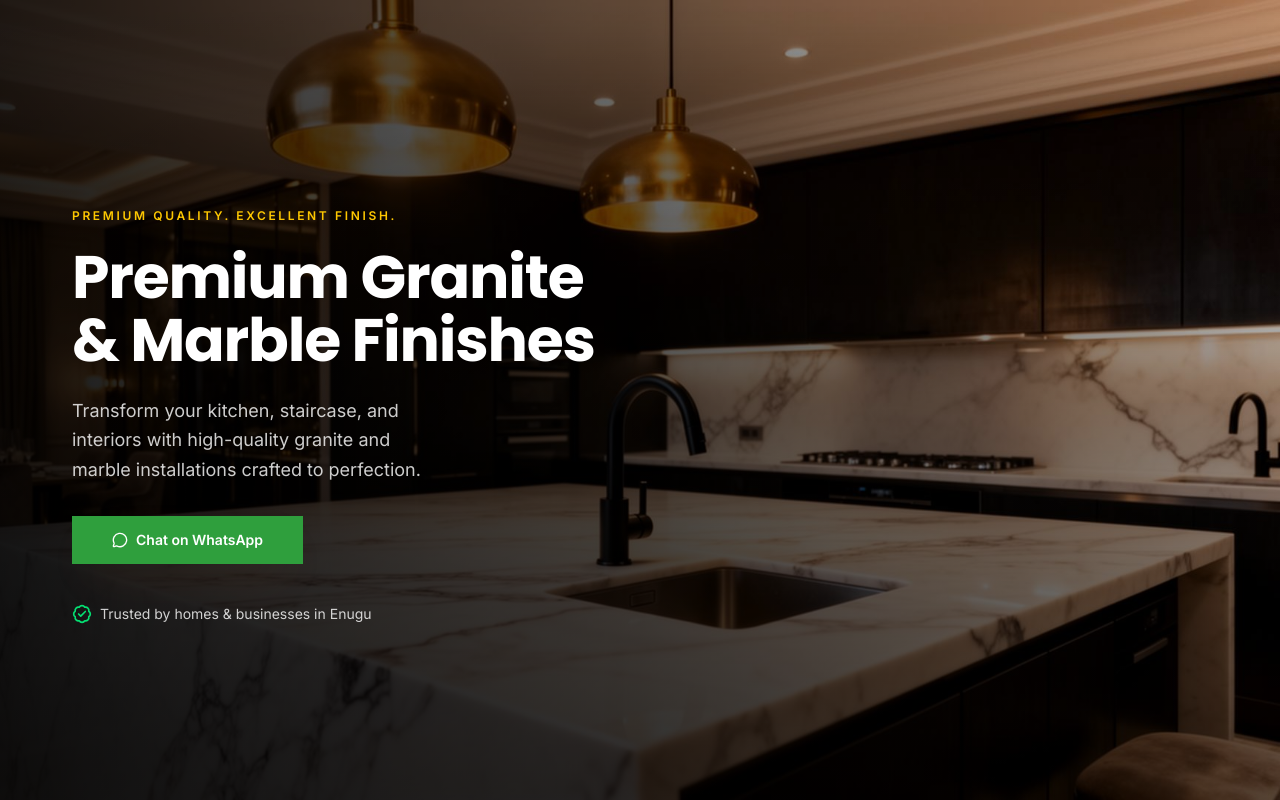
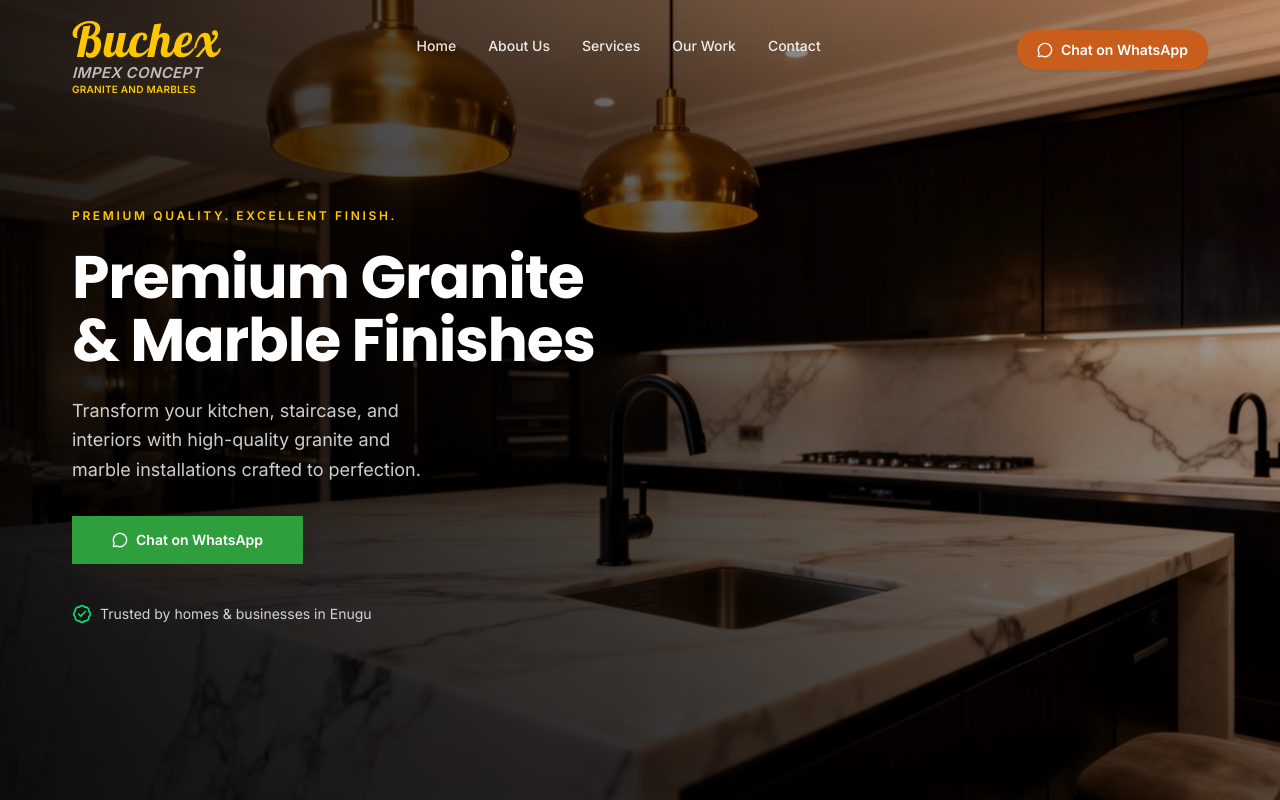
Before and after one commit to heritage644/Buchex-impex, a Next.js app: page / in a window 1280 px wide. Shown: the top 800 px of the page. Built offline with nearby package versions, Linux system fonts and the light colour scheme.

Commit message:
added the navbar and footer

```diff
--- a/src/app/layout.tsx
+++ b/src/app/layout.tsx
@@ -1,6 +1,7 @@
 import { Inter, Poppins, Lobster } from "next/font/google";
 import "./globals.css";
-
+import { Navbar } from "@/components/navbar";
+import { Footer } from "@/components/footer";
 const inter = Inter({
   subsets: ["latin"],
   variable: "--font-sans",
@@ -28,7 +29,11 @@
       lang="en"
       className={`${inter.variable} ${poppins.variable} ${lobster.variable}`}
     >
-      <body>{children}</body>
+      <body>
+        <Navbar />
+        {children}
+        <Footer />
+        </body>
     </html>
   );
 }
--- a/src/components/navbar.tsx
+++ b/src/components/navbar.tsx
@@ -1,3 +1,4 @@
+'use client'
 import { useEffect, useState } from "react";
 import Link from "next/link";
 import { usePathname } from "next/navigation";
```
